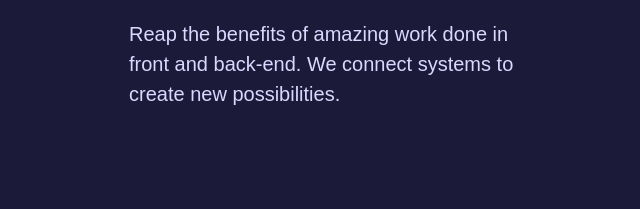
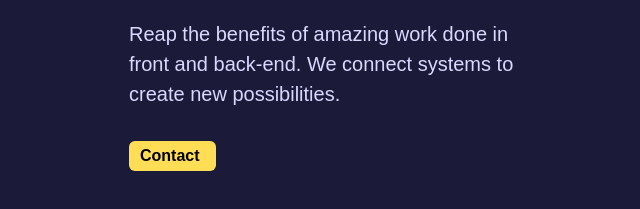
Before and after one commit to gvatn/goodcode, a plain HTML site: page web/index.html in a window 1280 px wide. Shown: the part 291-500 px from the top of the page, without its empty margins (199-839 px from the left). Drawn offline with Linux system fonts and the light colour scheme.

Commit message:
Contact link

```diff
--- a/web/index.html
+++ b/web/index.html
@@ -11,7 +11,7 @@
 <h1>Solutions built on performant, scalable, solid foundations</h1>
 <p class="ingress">Reap the benefits of amazing work done in front and back-end.
 We connect systems to create new possibilities.</p>
-
+<a href="https://goo.gl/forms/HeVXqVNdivb56Viq2" class="contact-link">Contact</a>
 <script>
   (function(i,s,o,g,r,a,m){i['GoogleAnalyticsObject']=r;i[r]=i[r]||function(){
   (i[r].q=i[r].q||[]).push(arguments)},i[r].l=1*new Date();a=s.createElement(o),
--- a/web/style.css
+++ b/web/style.css
@@ -42,4 +42,15 @@ h1 {
 	font-size: 125%;
 	line-height: 150%;
 	color: #d9d8ff;
+	padding-bottom: 12px;
 }
+
+.contact-link {
+	display: inline-block;
+	padding: 6px 16px 6px 11px;
+	border-radius: 6px;
+	background-color: #ffdd54;
+	color: #000;
+	font-weight: bold;
+	text-decoration: none;
+}
```
Also changed, not shown: 1 other file.
